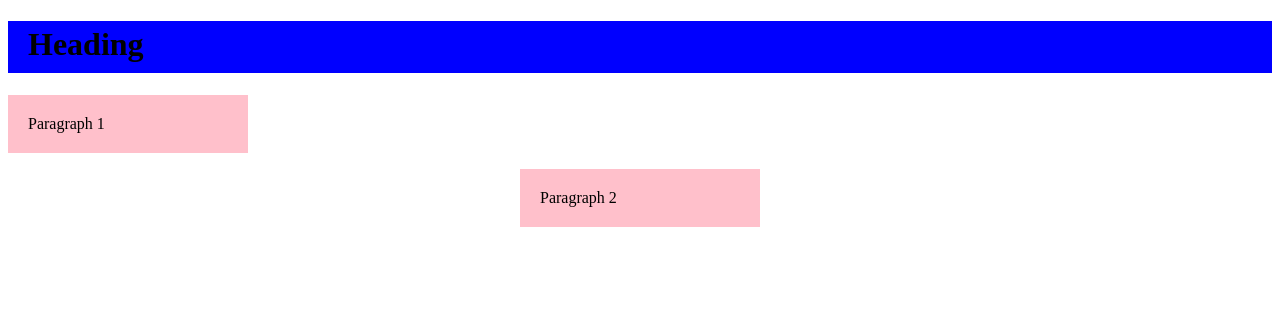
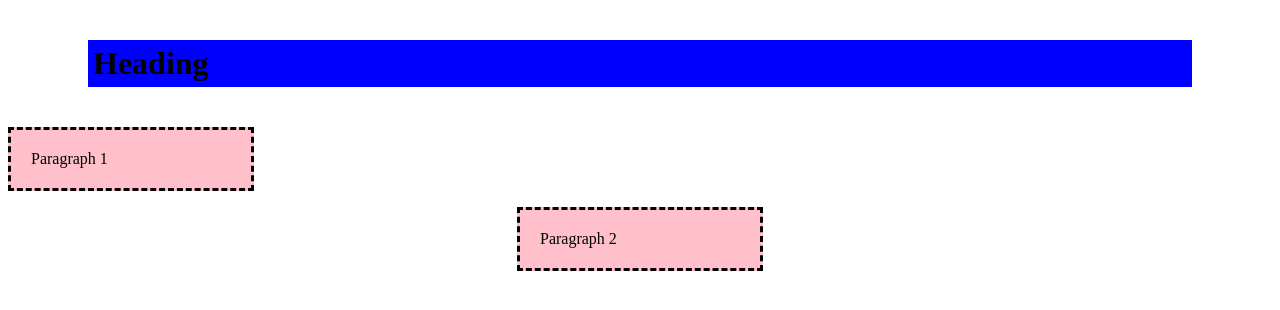
Before and after one commit to PedroGF27/COMP001B.LectureActivity2, a plain HTML site: page index.html in a window 1280 px wide. Drawn offline with Linux system fonts and the light colour scheme.

Commit message:
added border to paragraph elements and changed margin and padding for h1

```diff
--- a/main.css
+++ b/main.css
@@ -1,11 +1,13 @@
 h1 {
     background-color: blue;
-    padding: 5px 10px 10px 20px;
+    padding: 5px 5px 5px 5px;
+    margin: 40px 80px 40px 80px;
 }
 
 p {
     background-color: pink;
     padding: 20px 20px 20px 20px;
+    border: dashed;
 }
 
 .width {
```
